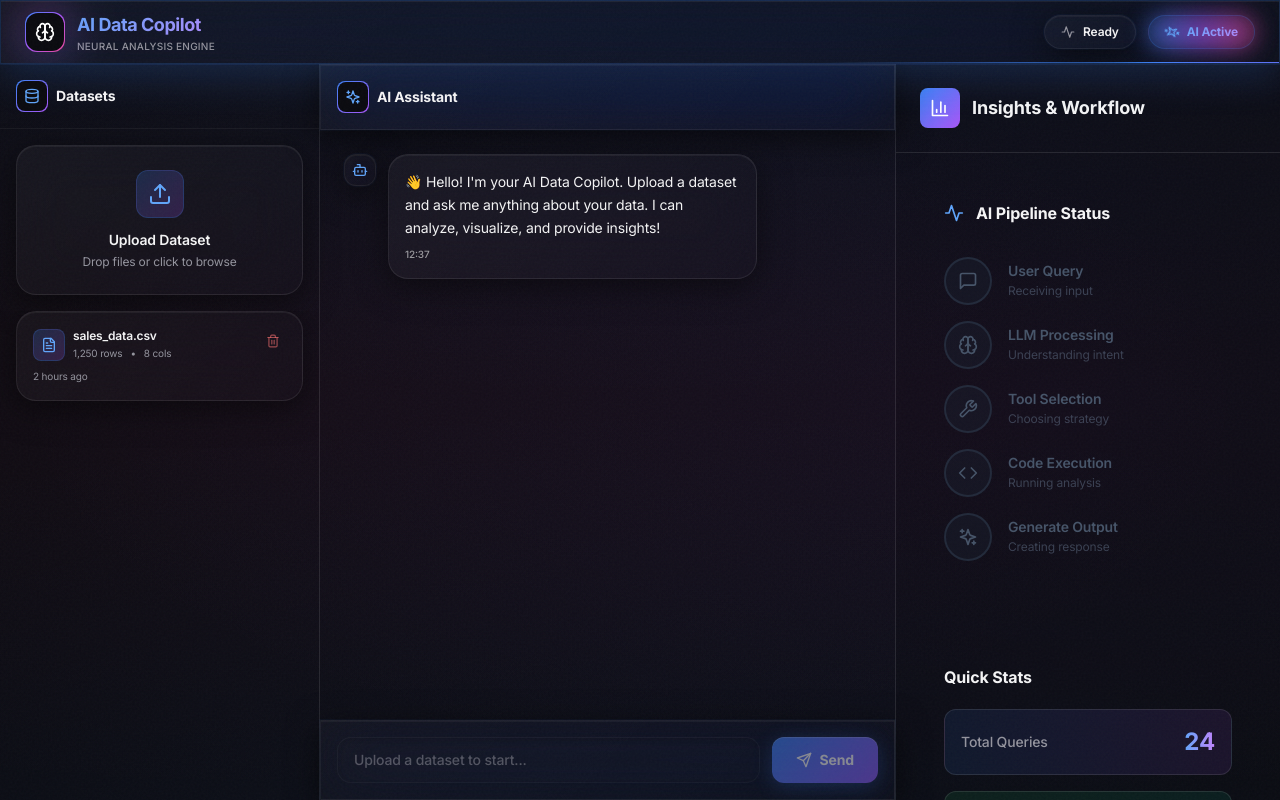
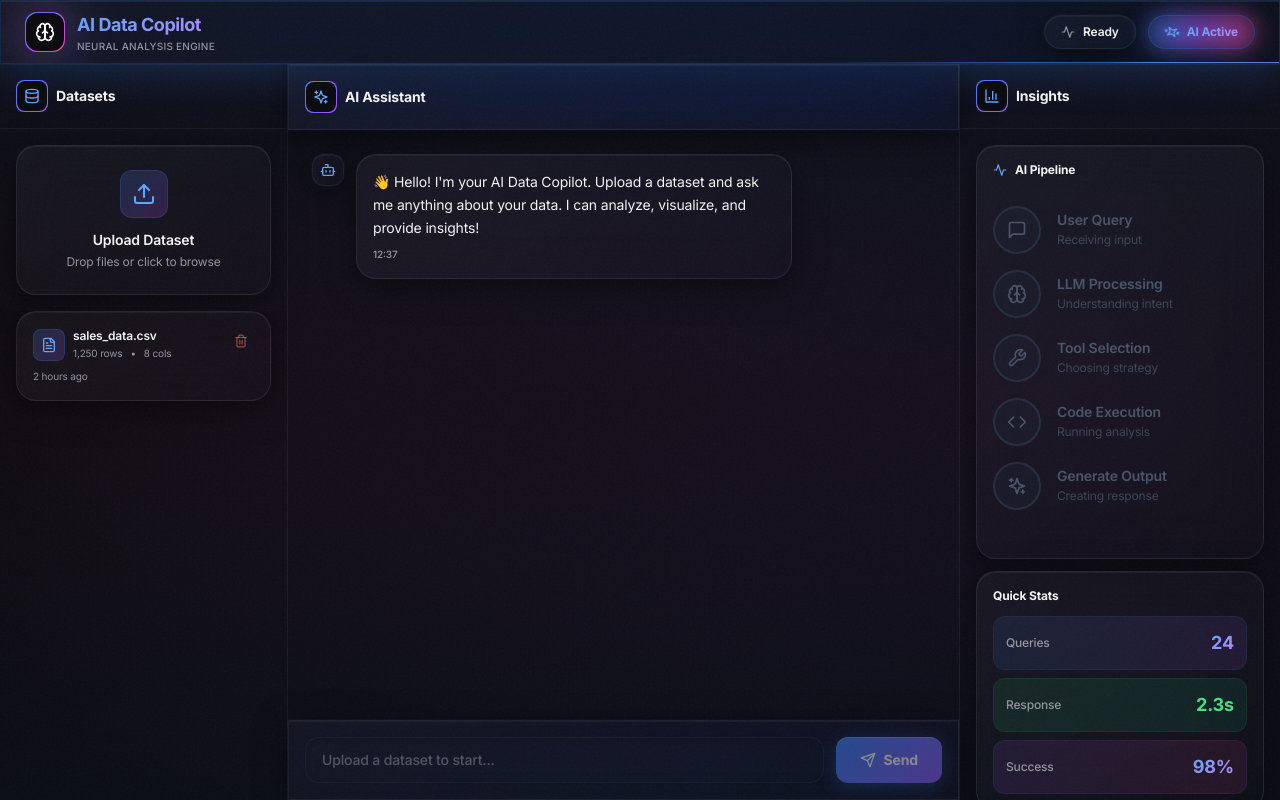
Before and after one commit to Prajwal0422/AI-Copilot-for-Data-Analysis, a Next.js app in the folder frontend/: page / in a window 1280 px wide. Built offline with nearby package versions, Linux system fonts and the light colour scheme.

Commit message:
style: finalize ultra-compact premium design with smaller panels and tighter spacing

```diff
--- a/frontend/app/page.tsx
+++ b/frontend/app/page.tsx
@@ -61,7 +61,7 @@ export default function Home() {
           initial={{ x: -300, opacity: 0 }}
           animate={{ x: 0, opacity: 1 }}
           transition={{ duration: 0.5 }}
-          className="w-80 border-r border-white/10"
+          className="w-72 border-r border-white/5"
         >
           <Sidebar
             selectedDataset={selectedDataset}
@@ -74,7 +74,7 @@ export default function Home() {
           initial={{ y: 50, opacity: 0 }}
           animate={{ y: 0, opacity: 1 }}
           transition={{ duration: 0.5, delay: 0.2 }}
-          className="flex-1 border-r border-white/10"
+          className="flex-1 border-r border-white/5"
         >
           <ChatPanel
             selectedDataset={selectedDataset}
@@ -87,7 +87,7 @@ export default function Home() {
           initial={{ x: 300, opacity: 0 }}
           animate={{ x: 0, opacity: 1 }}
           transition={{ duration: 0.5, delay: 0.4 }}
-          className="w-96"
+          className="w-80"
         >
           <InsightsPanel
             isProcessing={isProcessing}
--- a/frontend/components/InsightsPanel.tsx
+++ b/frontend/components/InsightsPanel.tsx
@@ -20,20 +20,22 @@ export default function InsightsPanel({
   currentStep = 0
 }: InsightsPanelProps) {
   return (
-    <div className="h-full flex flex-col bg-black/10">
+    <div className="h-full flex flex-col relative">
       {/* Header */}
-      <div className="p-6 border-b border-white/10">
-        <h2 className="text-lg font-bold text-foreground flex items-center gap-3">
-          <div className="w-10 h-10 rounded-lg bg-gradient-to-br from-blue-500 to-purple-500 flex items-center justify-center">
-            <BarChart3 className="w-5 h-5 text-white" />
+      <div className="p-4 border-b border-white/5">
+        <div className="flex items-center gap-2">
+          <div className="w-8 h-8 rounded-lg bg-gradient-to-br from-blue-500 to-purple-500 p-[1px]">
+            <div className="w-full h-full rounded-lg bg-[#0A0A0F] flex items-center justify-center">
+              <BarChart3 className="w-4 h-4 text-blue-400" />
+            </div>
           </div>
-          <span>Insights & Workflow</span>
-        </h2>
+          <h2 className="text-sm font-bold text-foreground">Insights</h2>
+        </div>
       </div>
 
-      <div className="flex-1 overflow-y-auto p-6 space-y-6">
-        {/* AI Workflow Visualization - ENHANCED */}
-        <div className="card-premium rounded-2xl p-6 relative overflow-hidden">
+      <div className="flex-1 overflow-y-auto p-4 space-y-3">
+        {/* AI Workflow Visualization */}
+        <div className="card-ultra rounded-2xl p-4 relative overflow-hidden">
           {/* Animated background gradient */}
           {isProcessing && (
             <motion.div
@@ -48,16 +50,16 @@ export default function InsightsPanel({
             />
           )}
 
-          <h3 className="text-base font-bold text-foreground mb-4 flex items-center gap-3 relative z-10">
-            <Activity className="w-5 h-5 text-blue-400" />
-            <span>AI Pipeline Status</span>
+          <h3 className="text-xs font-bold text-foreground mb-3 flex items-center gap-2 relative z-10">
+            <Activity className="w-3.5 h-3.5 text-blue-400" />
+            <span>AI Pipeline</span>
             {isProcessing && (
               <motion.span
                 animate={{ opacity: [0.5, 1, 0.5] }}
                 transition={{ duration: 1.5, repeat: Infinity }}
-                className="text-sm text-blue-400 ml-auto font-medium"
+                className="text-[10px] text-blue-400 ml-auto font-semibold uppercase tracking-wide"
               >
-                Processing...
+                Processing
               </motion.span>
             )}
           </h3>
@@ -71,53 +73,53 @@ export default function InsightsPanel({
         </div>
 
         {/* Quick Stats */}
-        <div className="card-premium rounded-2xl p-6">
-          <h3 className="text-base font-bold text-foreground mb-5">
+        <div className="card-ultra rounded-2xl p-4">
+          <h3 className="text-xs font-bold text-foreground mb-3">
             Quick Stats
           </h3>
 
-          <div className="space-y-4">
-            <div className="flex items-center justify-between p-4 rounded-xl bg-gradient-to-r from-blue-500/10 to-purple-500/10 border border-white/10">
-              <span className="text-sm font-medium text-muted-foreground">Total Queries</span>
-              <span className="text-2xl font-bold bg-gradient-to-r from-blue-400 to-purple-400 bg-clip-text text-transparent">24</span>
+          <div className="space-y-2">
+            <div className="flex items-center justify-between p-3 rounded-xl bg-gradient-to-r from-blue-500/10 to-purple-500/10 border border-blue-500/10">
+              <span className="text-xs font-medium text-muted-foreground">Queries</span>
+              <span className="text-lg font-bold text-gradient">24</span>
             </div>
 
-            <div className="flex items-center justify-between p-4 rounded-xl bg-gradient-to-r from-green-500/10 to-emerald-500/10 border border-white/10">
-              <span className="text-sm font-medium text-muted-foreground">Avg Response</span>
-              <span className="text-2xl font-bold text-green-400">2.3s</span>
+            <div className="flex items-center justify-between p-3 rounded-xl bg-gradient-to-r from-green-500/10 to-emerald-500/10 border border-green-500/10">
+              <span className="text-xs font-medium text-muted-foreground">Response</span>
+              <span className="text-lg font-bold text-green-400">2.3s</span>
             </div>
 
-            <div className="flex items-center justify-between p-4 rounded-xl bg-gradient-to-r from-purple-500/10 to-pink-500/10 border border-white/10">
-              <span className="text-sm font-medium text-muted-foreground">Success Rate</span>
-              <span className="text-2xl font-bold bg-gradient-to-r from-purple-400 to-pink-400 bg-clip-text text-transparent">98%</span>
+            <div className="flex items-center justify-between p-3 rounded-xl bg-gradient-to-r from-purple-500/10 to-pink-500/10 border border-purple-500/10">
+              <span className="text-xs font-medium text-muted-foreground">Success</span>
+              <span className="text-lg font-bold text-gradient">98%</span>
             </div>
           </div>
         </div>
 
         {/* Suggested Actions */}
-        <div className="card-premium rounded-2xl p-6">
-          <h3 className="text-base font-bold text-foreground mb-5">
-            Suggested Actions
+        <div className="card-ultra rounded-2xl p-4">
+          <h3 className="text-xs font-bold text-foreground mb-3">
+            Quick Actions
           </h3>
 
-          <div className="space-y-3">
+          <div className="space-y-1.5">
             {[
               "Show data summary",
               "Detect missing values",
-              "Generate correlation matrix",
+              "Generate correlation",
               "Create visualization",
             ].map((action, index) => (
               <motion.button
                 key={index}
-                whileHover={{ scale: 1.02, x: 5 }}
-                whileTap={{ scale: 0.98 }}
-                className="w-full text-left p-4 rounded-xl bg-white/5 hover:bg-white/10 border border-white/10 hover:border-blue-500/30 transition-all group"
+                whileHover={{ scale: 1.01, x: 2 }}
+                whileTap={{ scale: 0.99 }}
+                className="w-full text-left p-3 rounded-xl bg-white/5 hover:bg-white/10 border border-white/5 hover:border-blue-500/20 transition-all group"
               >
                 <div className="flex items-center justify-between">
-                  <span className="text-sm font-medium text-foreground group-hover:text-blue-400 transition-colors">
+                  <span className="text-xs font-medium text-foreground group-hover:text-blue-400 transition-colors">
                     {action}
                   </span>
-                  <ArrowRight className="w-4 h-4 text-muted-foreground group-hover:text-blue-400 transition-colors" />
+                  <ArrowRight className="w-3.5 h-3.5 text-muted-foreground group-hover:text-blue-400 transition-colors" />
                 </div>
               </motion.button>
             ))}
@@ -125,17 +127,17 @@ export default function InsightsPanel({
         </div>
 
         {/* Placeholder for Charts */}
-        <div className="card-premium rounded-2xl p-6">
-          <h3 className="text-base font-bold text-foreground mb-5 flex items-center gap-3">
-            <PieChart className="w-5 h-5 text-blue-400" />
+        <div className="card-ultra rounded-2xl p-4">
+          <h3 className="text-xs font-bold text-foreground mb-3 flex items-center gap-2">
+            <PieChart className="w-3.5 h-3.5 text-blue-400" />
             <span>Visualizations</span>
           </h3>
 
-          <div className="h-56 rounded-xl bg-gradient-to-br from-blue-500/5 to-purple-500/5 border border-white/10 flex items-center justify-center">
+          <div className="h-40 rounded-xl bg-gradient-to-br from-blue-500/5 to-purple-500/5 border border-white/5 flex items-center justify-center">
             <div className="text-center">
-              <BarChart3 className="w-16 h-16 text-muted-foreground mx-auto mb-3 opacity-50" />
-              <p className="text-sm text-muted-foreground font-medium">
-                Charts will appear here
+              <BarChart3 className="w-10 h-10 text-muted-foreground mx-auto mb-2 opacity-30" />
+              <p className="text-xs text-muted-foreground font-medium">
+                Charts appear here
               </p>
             </div>
           </div>
```
